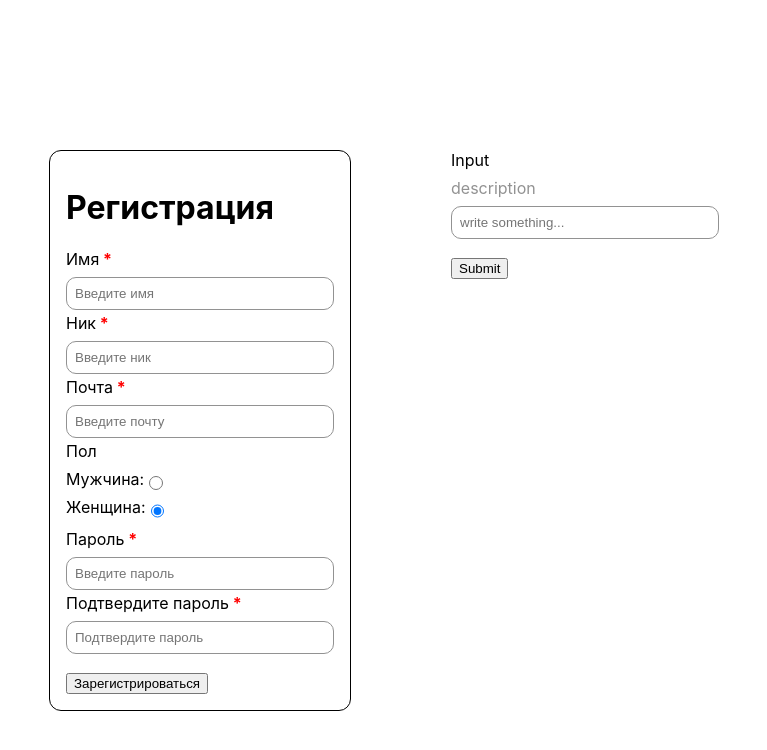
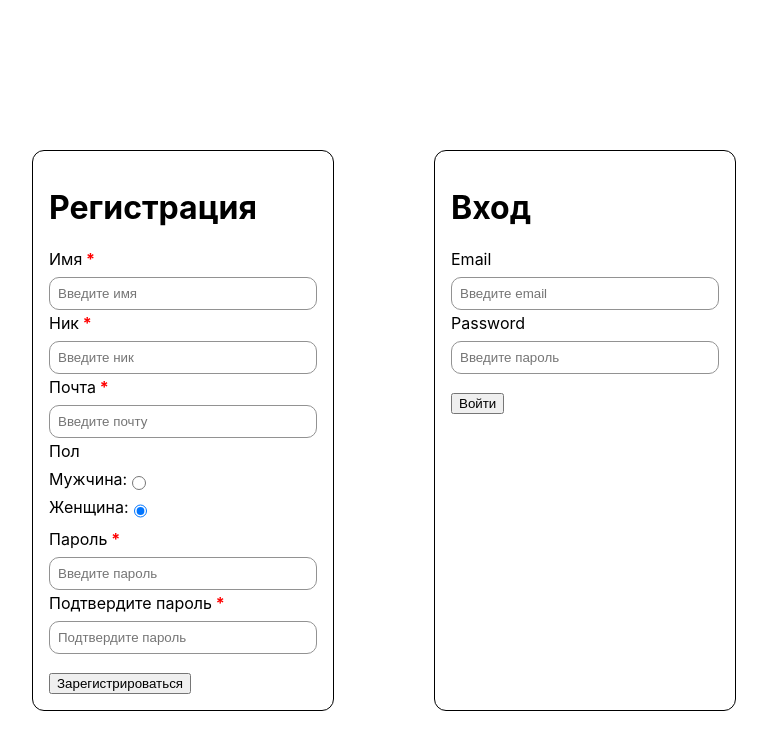
Before and after one commit to Kami9922/form-submit-task, a React (Create React App) app: page / in a window 1280 px wide. Shown: the top 750 px of the page, without its empty margins (256-1023 px from the left). Built offline with nearby package versions, Linux system fonts and the light colour scheme.

Commit message:
feat: implement signin component

```diff
--- a/src/components/sign-in.tsx
+++ b/src/components/sign-in.tsx
@@ -1,24 +1,72 @@
 import React from 'react'
 import styled from 'styled-components'
 import { Input } from './input'
+import { useForm, SubmitHandler } from 'react-hook-form'
+import { yupResolver } from '@hookform/resolvers/yup'
+import * as yup from 'yup'
 
+const signupSchema = yup.object({
+	email: yup
+		.string()
+		.required('Обязательное поле')
+		.email('Некорректный email')
+		.max(100, 'Максимум 100 символов')
+		.matches(/^[^\s@]+@[^\s@]+\.[^\s@]+$/, 'Некорректный формат email'),
+	password: yup
+		.string()
+		.required('Обязательное поле')
+		.min(6, 'Минимум 6 символов')
+		.max(50, 'Максимум 50 символов')
+		.matches(
+			/^[\w!@#$%^&*()\-+=~`[\]{}|:;"'<>,.?/]+$/,
+			'Пароль содержит недопустимые символы'
+		),
+})
+interface FormValues {
+	email: string
+	password: string
+}
 interface SigninContainerProps {
 	className?: string
+	onSubmit: SubmitHandler<FormValues>
 }
 
-const SigninContainer: React.FC<SigninContainerProps> = ({ className }) => (
-	<div className={className}>
-		<div>
-			<form onSubmit={() => {}}>
+const SigninContainer: React.FC<SigninContainerProps> = (props) => {
+	const { className, onSubmit } = props
+
+	const {
+		register,
+		formState: { errors },
+		handleSubmit,
+	} = useForm<FormValues>({
+		resolver: yupResolver(signupSchema),
+	})
+	return (
+		<div className={className}>
+			<h1>Вход</h1>
+			<form onSubmit={handleSubmit(onSubmit)}>
 				<Input
-					label='Input'
-					size=''
-					description='description'
+					label='Email'
+					type='email'
+					placeholder='Введите email'
+					reg={{ ...register('email') }}
+					error={errors.email?.message}
 				/>
-				<button type='submit'>Submit</button>
+				<Input
+					label='Password'
+					type='password'
+					placeholder='Введите пароль'
+					reg={{ ...register('password') }}
+					error={errors.password?.message}
+				/>
+				<button type='submit'>Войти</button>
 			</form>
 		</div>
-	</div>
-)
+	)
+}
 
-export const Signin = styled(SigninContainer)``
+export const Signin = styled(SigninContainer)`
+	border: 1px solid black;
+	padding: 1rem;
+	border-radius: 12px;
+`
```
